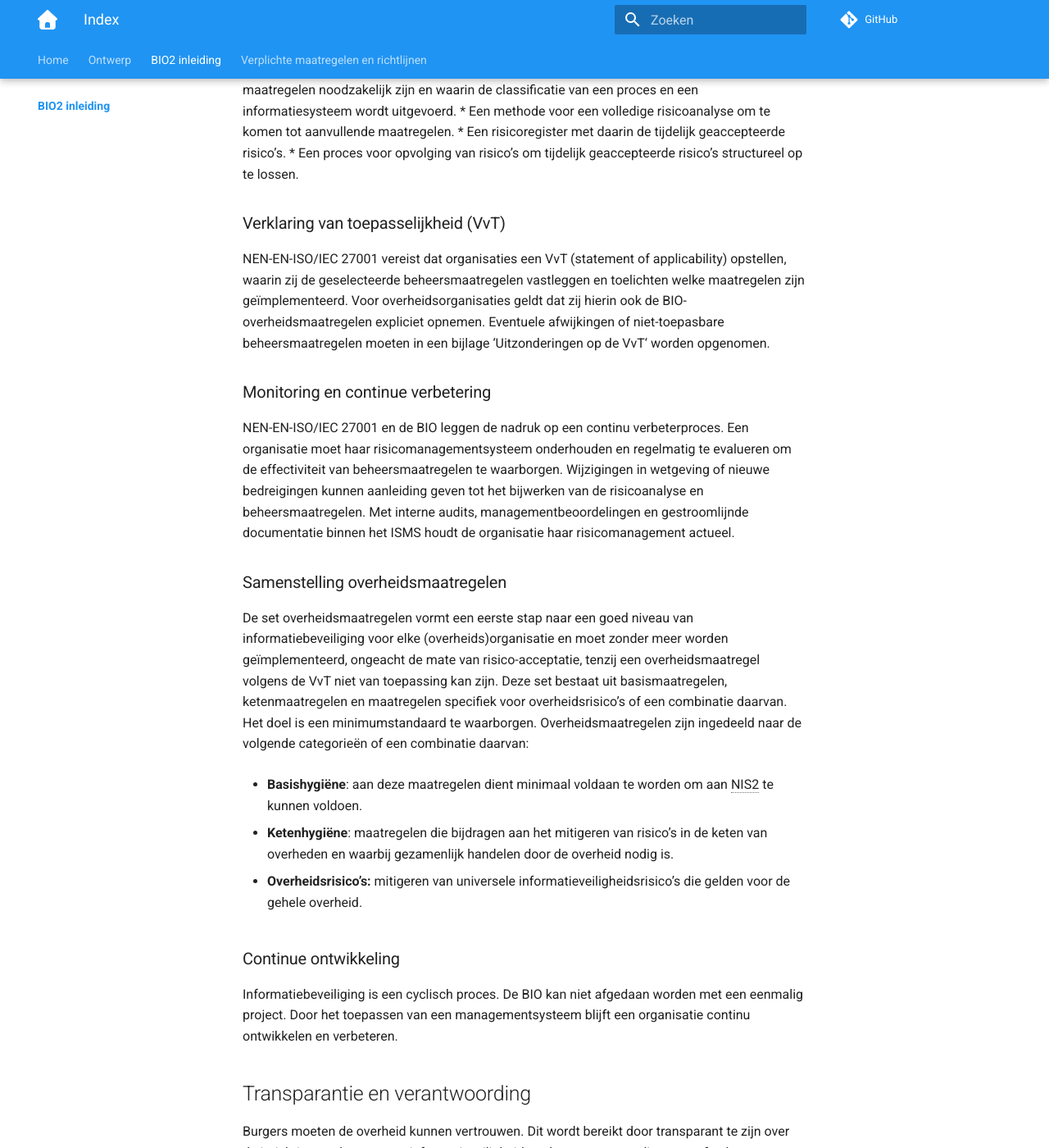
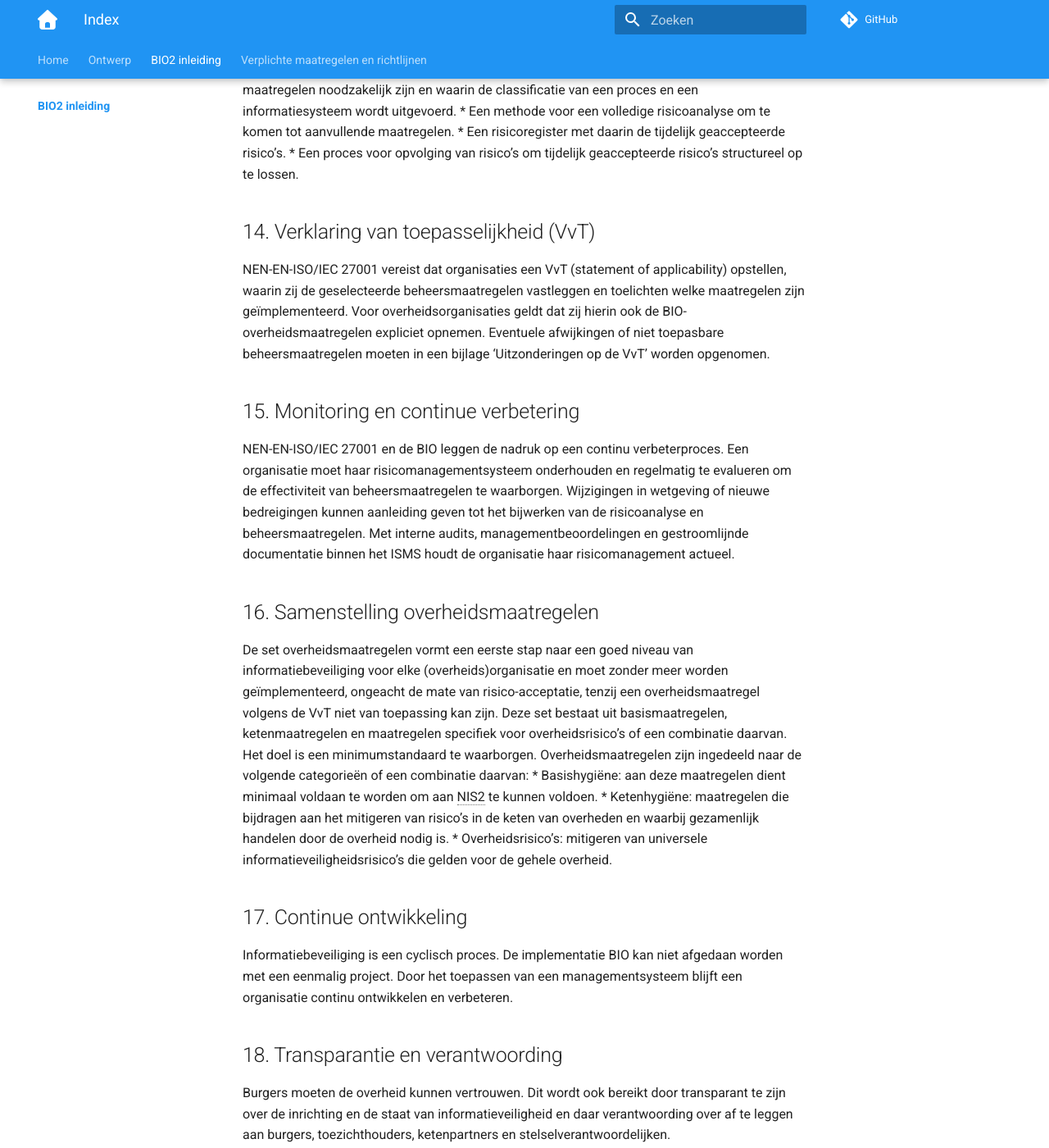
Before and after one commit to MinBZK/Baseline-Informatiebeveiliging-Overheid, an MkDocs documentation site: the page built from docs/inleiding/index.md, in a window 1280 px wide and 1400 px high, scrolled down 7043 px. Shown: the whole window at 82% size. Built offline with MkDocs 1.6.1 and Material for MkDocs 9.7.7, drawn with Linux system fonts in a browser that asks for light colours; comment, search, counter and statistics services are not loaded; some of the changed text lies outside the part shown.

Commit message:
Update index.md
Hoofdstuk VvT tot en met Transparantie en verantwoording aangepast.

```diff
--- a/docs/inleiding/index.md
+++ b/docs/inleiding/index.md
@@ -121,30 +121,28 @@ Een organisatie moet een risicomanagementmethodiek kiezen en toepassen die aansl
 * Een risicoregister met daarin de tijdelijk geaccepteerde risico’s.
 * Een proces voor opvolging van risico’s om tijdelijk geaccepteerde risico’s structureel op te lossen.
 
-### Verklaring van toepasselijkheid (VvT)
-NEN-EN-ISO/IEC 27001 vereist dat organisaties een VvT (statement of applicability) opstellen, waarin zij de geselecteerde beheersmaatregelen vastleggen en toelichten welke maatregelen zijn geïmplementeerd. Voor overheidsorganisaties geldt dat zij hierin ook de BIO-overheidsmaatregelen expliciet opnemen. Eventuele afwijkingen of niet-toepasbare beheersmaatregelen moeten in een bijlage ‘Uitzonderingen op de VvT‘ worden opgenomen.
+## 14. Verklaring van toepasselijkheid (VvT)
+NEN-EN-ISO/IEC 27001 vereist dat organisaties een VvT (statement of applicability) opstellen, waarin zij de geselecteerde beheersmaatregelen vastleggen en toelichten welke maatregelen zijn geïmplementeerd. Voor overheidsorganisaties geldt dat zij hierin ook de BIO-overheidsmaatregelen expliciet opnemen. Eventuele afwijkingen of niet toepasbare beheersmaatregelen moeten in een bijlage ‘Uitzonderingen op de VvT’ worden opgenomen.
 
-### Monitoring en continue verbetering
+## 15. Monitoring en continue verbetering
 NEN-EN-ISO/IEC 27001 en de BIO leggen de nadruk op een continu verbeterproces. Een organisatie moet haar risicomanagementsysteem onderhouden en regelmatig te evalueren om de effectiviteit van beheersmaatregelen te waarborgen. Wijzigingen in wetgeving of nieuwe bedreigingen kunnen aanleiding geven tot het bijwerken van de risicoanalyse en beheersmaatregelen. Met interne audits, managementbeoordelingen en gestroomlijnde documentatie binnen het ISMS houdt de organisatie haar risicomanagement actueel.
 
-### Samenstelling overheidsmaatregelen
-De set overheidsmaatregelen vormt een eerste stap naar een goed niveau van informatiebeveiliging voor elke (overheids)organisatie en moet zonder meer worden geïmplementeerd, ongeacht de mate van risico-acceptatie, tenzij een overheidsmaatregel volgens de VvT niet van toepassing kan zijn. Deze set bestaat uit basismaatregelen, ketenmaatregelen en maatregelen specifiek voor overheidsrisico’s of een combinatie daarvan. Het doel is een minimumstandaard te waarborgen. Overheidsmaatregelen zijn ingedeeld naar de volgende categorieën of een combinatie daarvan:
+## 16. Samenstelling overheidsmaatregelen
+De set overheidsmaatregelen vormt een eerste stap naar een goed niveau van informatiebeveiliging voor elke (overheids)organisatie en moet zonder meer worden geïmplementeerd, ongeacht de mate van risico-acceptatie, tenzij een overheidsmaatregel volgens de VvT niet van toepassing kan zijn. Deze set bestaat uit basismaatregelen, ketenmaatregelen en maatregelen specifiek voor overheidsrisico’s of een combinatie daarvan. Het doel is een minimumstandaard te waarborgen.
+Overheidsmaatregelen zijn ingedeeld naar de volgende categorieën of een combinatie daarvan:
+* Basishygiëne: aan deze maatregelen dient minimaal voldaan te worden om aan NIS2 te kunnen voldoen.
+* Ketenhygiëne: maatregelen die bijdragen aan het mitigeren van risico’s in de keten van overheden en waarbij gezamenlijk handelen door de overheid nodig is.
+* Overheidsrisico’s: mitigeren van universele informatieveiligheidsrisico’s die gelden voor de gehele overheid.
 
-- **Basishygiëne**: aan deze maatregelen dient minimaal voldaan te worden om aan NIS2 te kunnen voldoen.
+## 17. Continue ontwikkeling
+Informatiebeveiliging is een cyclisch proces. De implementatie BIO kan niet afgedaan worden met een eenmalig project. Door het toepassen van een managementsysteem blijft een organisatie continu ontwikkelen en verbeteren.
 
-- **Ketenhygiëne**: maatregelen die bijdragen aan het mitigeren van risico’s in de keten van overheden en waarbij gezamenlijk handelen door de overheid nodig is.
-
-- **Overheidsrisico’s:** mitigeren van universele informatieveiligheidsrisico’s die gelden voor de gehele overheid.
-
-### Continue ontwikkeling
-Informatiebeveiliging is een cyclisch proces. De BIO kan niet afgedaan worden met een eenmalig project. Door het toepassen van een managementsysteem blijft een organisatie continu ontwikkelen en verbeteren.
-
-## Transparantie en verantwoording
-Burgers moeten de overheid kunnen vertrouwen. Dit wordt bereikt door transparant te zijn over de inrichting en de staat van informatieveiligheid en daar verantwoording over af te leggen aan burgers, toezichthouders, ketenpartners en stelselverantwoordelijken.
-
-Een ISMS is een belangrijke manier om gestructureerde verantwoording te ondersteunen.
-
-Het is vanuit NEN-EN-ISO/IEC 27001 verplicht om een reikwijdte, ook wel scope, van het ISMS en een zogenaamde VvT te hanteren. Het publiceren van de reikwijdte van het ISMS en de bijbehorende VvT draagt bij aan transparantie over de inrichting van informatiebeveiliging door de overheid. Niet publiceren van deze informatie zou een onnodige drempel opwerpen voor burgers. Het publiceren van de reikwijdte en de VvT is daarom verplicht voor een overheidsorganisatie.
+## 18. Transparantie en verantwoording
+Burgers moeten de overheid kunnen vertrouwen.
+Dit wordt ook bereikt door transparant te zijn over de inrichting en de staat van informatieveiligheid en daar verantwoording over af te leggen aan burgers, toezichthouders, ketenpartners en stelselverantwoordelijken.<br><br>
+Een ISMS is een belangrijke manier om gestructureerde verantwoording te ondersteunen.<br><br>
+Het is vanuit NEN-EN-ISO/IEC 27001 verplicht om een reikwijdte, ook wel scope, van het ISMS en een zogenaamde VvT te hanteren. Het publiceren van de reikwijdte van het ISMS en de bijbehorende VvT draagt bij aan transparantie over de inrichting van informatiebeveiliging door de overheid. Niet publiceren van deze informatie zou een onnodige drempel opwerpen voor burgers.
+Het publiceren van de reikwijdte en de VvT is daarom verplicht voor een overheidsorganisatie.
 Een voorbeeld van een VvT wordt gepubliceerd op de website van de BIO [in ontwikkeling].
 
 ## Toezicht
```
